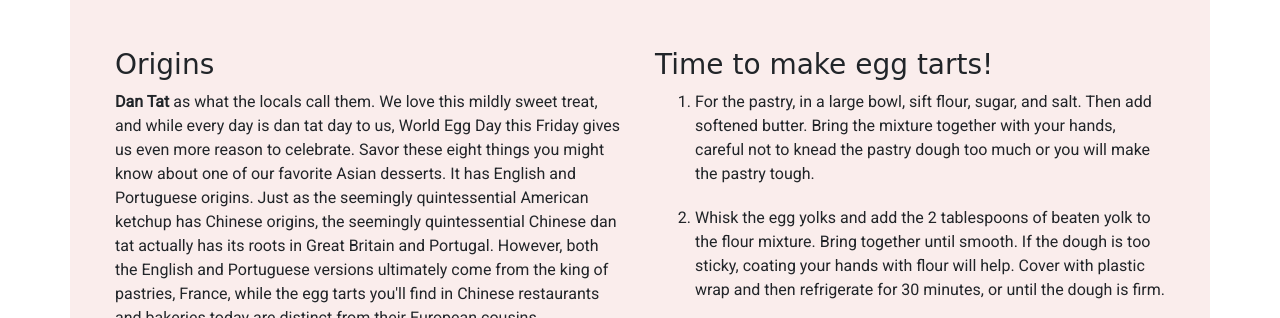
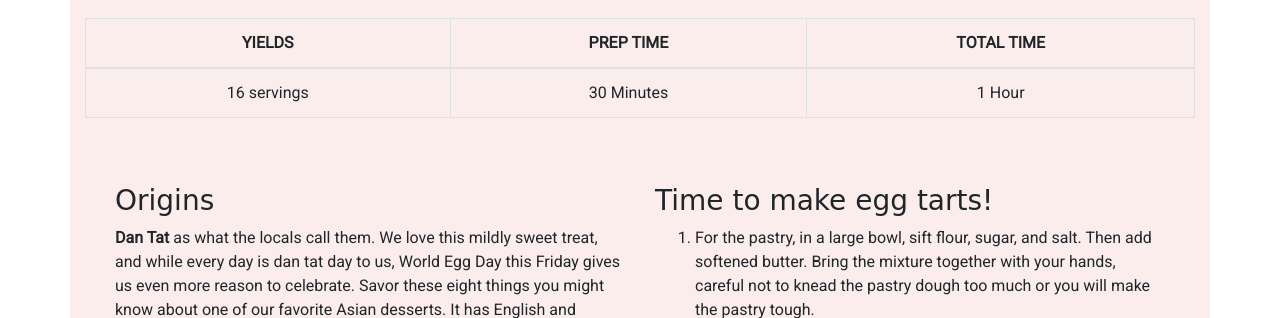
Before and after one commit to isabelleyiu/recipe-page, a plain HTML site: page index.html in a window 1280 px wide. Shown: the part 822-1140 px from the top of the page. Drawn offline with nearby package versions, Linux system fonts and the light colour scheme; a web font is replaced by a local one.

Commit message:
Add prep time table

```diff
--- a/css/styles.css
+++ b/css/styles.css
@@ -4,6 +4,20 @@
 
 }
 
+
+.tbl {
+    margin-top: 20px;
+}
+
+td {
+    text-align: center;
+}
+
+tr th{
+    text-align: center;
+    font-weight: bold;
+    text-transform: uppercase;
+}
 
 .title {
     font-family: 'Coiny', cursive;
--- a/index.html
+++ b/index.html
@@ -60,6 +60,26 @@
                 <iframe class="embed-responsive-item" src="https://www.youtube.com/embed/fEf1cMnaPkY" frameborder="0"
                     allow="accelerometer; autoplay; encrypted-media; gyroscope; picture-in-picture" allowfullscreen></iframe>
         </div>
+
+       <div class="tbl">
+            <table class="table table-bordered">
+                    <thead>
+                      <tr>
+                        <th scope="col">Yields</th>
+                        <th scope="col">Prep Time</th>
+                        <th scope="col">Total Time</th>
+                      </tr>
+                    </thead>
+                    <tbody>
+                      <tr>
+                        <td>16 servings</td>
+                        <td>30 Minutes</td>
+                        <td>1 Hour</td>
+                      </tr>
+                    </tbody>
+            </table>
+       </div>
+
 
         <div class="row">
             <div class="col-lg-6 col-md-6 col-xs-12 left">
```
